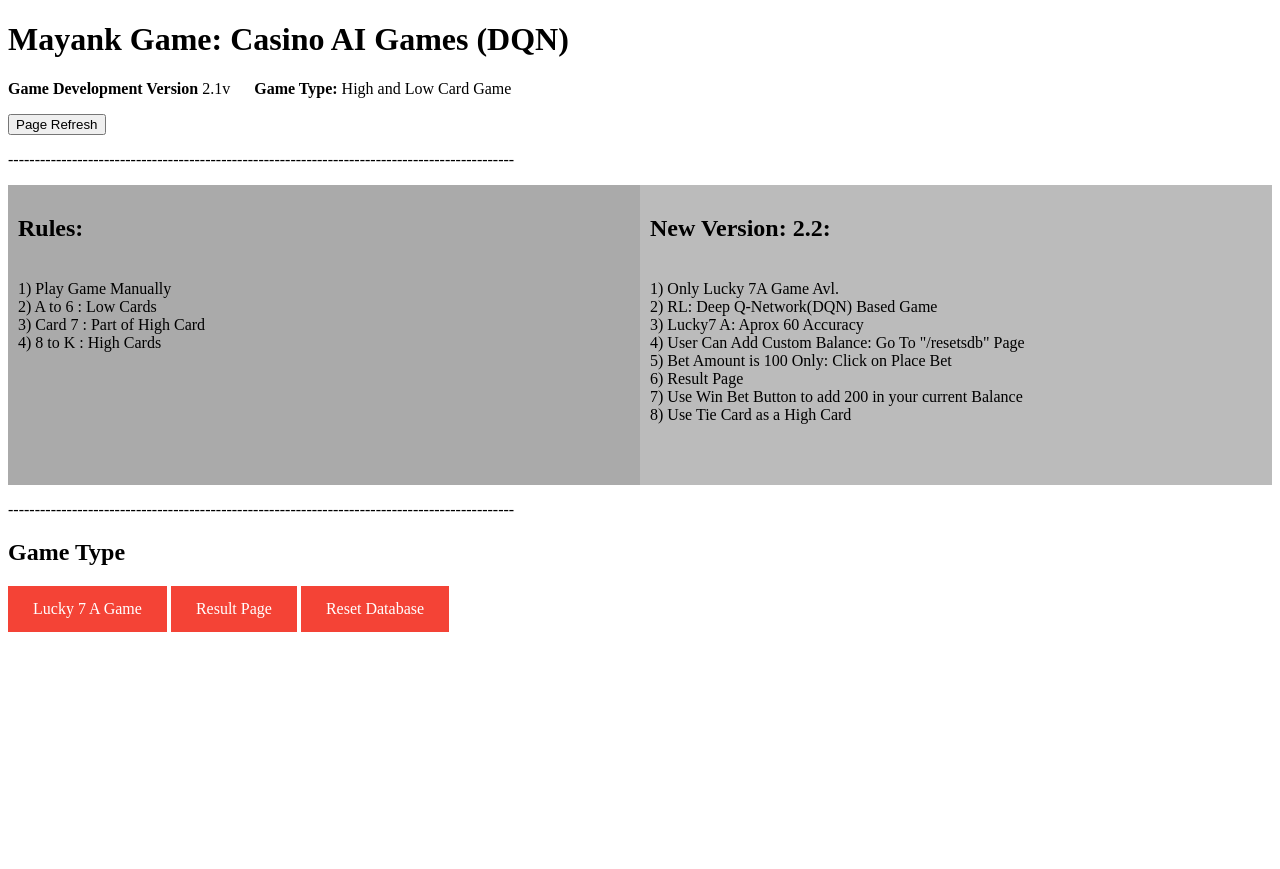
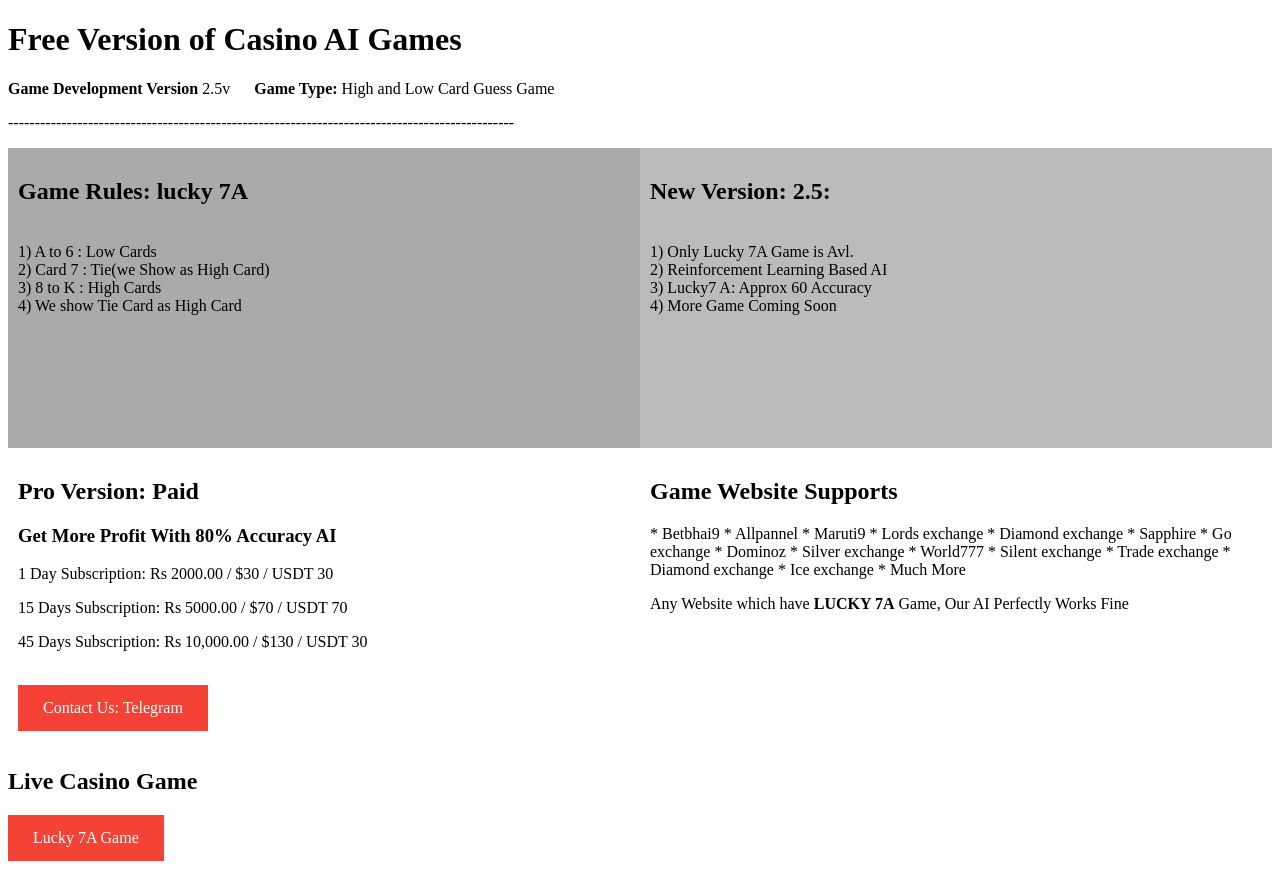
Before and after one commit to HackedNeuralNetwork/mayankAI, a Flask app: page / in a window 1280 px wide. Before the commit the page ends 632 px from the top, so only its background shows below. Run offline with Flask 3, Linux system fonts and the light colour scheme.

Commit message:
Free Version AI

```diff
--- a/app.py
+++ b/app.py
@@ -1,6 +1,4 @@
 from flask import Flask, render_template,request,jsonify
-import sqlite3
-import db
 import requests
 
 
@@ -59,32 +57,11 @@ def predict_next_outcome():
     tie_count = last_10_results.count('Tie')
 
     if high_count > low_count and high_count > tie_count:
-        return "Low"
+        return "Low Card"
     elif low_count > high_count and low_count > tie_count:
-        return "High"
+        return "High Card"
     else:
-        return "Tie is High"
-
-# def calculate_weighted_probabilities():
-#     game_results = get_last10game()
-#     recent_games = game_results[:5]
-#     less_recent_games = game_results[5:]
-#
-#     recent_weight = 0.6
-#     less_recent_weight = 0.4
-#
-#     outcomes = ["High", "Low", "Tie"]
-#     counts = {outcome: [0, 0] for outcome in outcomes}
-#
-#     for outcome in outcomes:
-#         counts[outcome][0] = recent_games.count(outcome)
-#         counts[outcome][1] = less_recent_games.count(outcome)
-#
-#     weighted_probabilities = {
-#         outcome: (counts[outcome][0] * recent_weight + counts[outcome][1] * less_recent_weight) / 10
-#         for outcome in outcomes
-#     }
-#     return str(weighted_probabilities)
+        return "Tie is High Card"
 
 
 # Get Time and Game ID
@@ -92,119 +69,8 @@ def predict_next_outcome():
 def get_data():
     time, g_id = get_time_gID()
     last10 = get_last10game()
-    user_balance = db.get_balance()[0][0]
     nextGame = predict_next_outcome()
-    return jsonify({"time": time, "g_id": g_id, "last10": str(last10), "balance": user_balance, "nextGame": nextGame})
-
-
-
-# Result Page
-@app.route("/result")
-def result():
-    data = db.get_results()
-    c_ac,w_win = get_Accuracy()
-    return render_template("results.html",data=data,ac=c_ac,w_in=w_win)
-
-def get_Accuracy():
-    global total_win,total_loss
-    total_win = 0
-    total_loss = 0
-    getwin = db.get_win()
-    for i in getwin:
-        if i[0] == "Y":
-            total_win += 1
-        elif i[0] =="N":
-            total_loss += 1
-
-    if total_win > total_loss:
-        ac = total_win/len(getwin)*100
-        return ac,"win"
-    elif total_win == total_loss:
-        return 50,"win"
-    else:
-        ac = total_loss/len(getwin)*100
-        return ac,"Loss"
-
-# @app.route('/acc')
-# def get
-
-@app.route('/bet',methods=['POST'])
-def update_balance_db():
-    balance = db.get_balance()[0][0]
-    balance -= 100
-    conn = sqlite3.connect("ai.db")
-    c = conn.cursor()
-    c.execute("UPDATE lucky7a SET bal = ? WHERE id = (SELECT id FROM lucky7a ORDER BY id DESC LIMIT 1)", (balance,))
-    conn.commit()
-    conn.close()
-    return render_template("lucky7a.html")
-
-@app.route('/win',methods=['POST'])
-def win_balance_db():
-    balance = db.get_balance()[0][0]
-    balance += 200
-    conn = sqlite3.connect("ai.db")
-    c = conn.cursor()
-    c.execute("UPDATE lucky7a SET bal = ? WHERE id = (SELECT id FROM lucky7a ORDER BY id DESC LIMIT 1)", (balance,))
-    conn.commit()
-    conn.close()
-    return render_template("lucky7a.html")
-
-@app.route('/create_db', methods=['POST'])
-def create_db():
-    conn = sqlite3.connect("ai.db")
-    c = conn.cursor()
-    c.execute(""" CREATE TABLE lucky7a (
-        id INTEGER PRIMARY KEY AUTOINCREMENT,
-        guess_game TEXT,
-        game_result TEXT,
-        bal INTEGER,
-        win TEXT)
-        """)
-    conn.commit()
-    conn.close()
-    return render_template("index.html")
-
-@app.route('/insert_data', methods=['POST'])
-def insert_data():
-    guess_game = request.form['guess_game']
-    game_result = request.form['game_result']
-    bal = int(request.form['bal'])
-    win = request.form['win']
-    conn = sqlite3.connect("ai.db")
-    c = conn.cursor()
-    try:
-        c.execute("INSERT INTO lucky7a (guess_game,game_result,bal,win) VALUES ('{}','{}',{},'{}')".format(guess_game, game_result, bal, win))
-    except:
-        pass
-    conn.commit()
-    conn.close()
-    return render_template("index.html")
-
-@app.route('/delete_db', methods=['POST'])
-def delete_db():
-    conn = sqlite3.connect("ai.db")
-    c = conn.cursor()
-    try:
-        c.execute(""" DROP TABLE lucky7a """)
-        c.execute(""" CREATE TABLE lucky7a (
-                id INTEGER PRIMARY KEY AUTOINCREMENT,
-                guess_game TEXT,
-                game_result TEXT,
-                bal INTEGER,
-                win TEXT)
-                """)
-    except:
-        c.execute(""" CREATE TABLE lucky7a (
-                id INTEGER PRIMARY KEY AUTOINCREMENT,
-                guess_game TEXT,
-                game_result TEXT,
-                bal INTEGER,
-                win TEXT)
-                """)
-    conn.commit()
-    conn.close()
-    return render_template("index.html")
+    return jsonify({"time": time, "g_id": g_id, "last10": str(last10), "nextGame": nextGame})
 
 if __name__ == "__main__":
     app.run(debug=True)
--- a/static/styles.css
+++ b/static/styles.css
@@ -51,3 +51,22 @@ a:link, a:visited {
   display: table;
   clear: both;
 }
+
+/* New Div */
+.container {
+    display: flex;
+    flex-wrap: wrap;
+}
+
+.column {
+    flex: 1;
+    padding: 10px;
+}
+
+.left {
+    background-color: #ffffff;
+}
+
+.right {
+    background-color: #ffffff;
+}
--- a/templates/index.html
+++ b/templates/index.html
@@ -8,44 +8,64 @@
     <link rel="stylesheet" href="/static/styles.css" />
 </head>
 <body>
-    <h1>Mayank Game: Casino AI Games (DQN)</h1>
+    <h1>Free Version of Casino AI Games</h1>
     <div>
         <div>
-            <p> <b>Game Development Version</b> 2.1v  &nbsp;&nbsp;&nbsp;&nbsp;
-             <b>Game Type:</b> High and Low Card Game</p>
+            <p> <b>Game Development Version</b> 2.5v  &nbsp;&nbsp;&nbsp;&nbsp;
+             <b>Game Type:</b> High and Low Card Guess Game</p>
         </div>
     </div>
-    <button onClick="window.location.reload();">Page Refresh</button>
     <p>-----------------------------------------------------------------------------------------------</p>
     <div class="row">
         <div class="column" style="background-color:#aaa;">
-            <p><h2><b>Rules:</b></h2><br>
-                1) Play Game Manually <br>
-                2) A to 6 : Low Cards <br>
-                3) Card 7 : Part of High Card <br>
-                4) 8 to K : High Cards <br>
+            <p><h2><b>Game Rules: lucky 7A</b></h2><br>
+                1) A to 6 : Low Cards <br>
+                2) Card 7 : Tie(we Show as High Card) <br>
+                3) 8 to K : High Cards <br>
+                4) We show Tie Card as High Card
 
         </div>
         <div class="column" style="background-color:#bbb;">
-            <p><h2><b>New Version: 2.2:</b></h2><br>
-                1) Only Lucky 7A Game Avl.   <br>
-                2) RL: Deep Q-Network(DQN) Based Game <br>
-                3) Lucky7 A: Aprox 60 Accuracy <br>
-                4) User Can Add Custom Balance: Go To "/resetsdb" Page <br>
-                5) Bet Amount is 100 Only: Click on Place Bet <br>
-                6) Result Page <br>
-                7) Use Win Bet Button to add 200 in your current Balance <br>
-                8) Use Tie Card as a High Card
+            <p><h2><b>New Version: 2.5:</b></h2><br>
+                1) Only Lucky 7A Game is Avl.   <br>
+                2) Reinforcement Learning Based AI<br>
+                3) Lucky7 A: Approx 60 Accuracy <br>
+                4) More Game Coming Soon
         </div>
       </div>
-
-    <p>-----------------------------------------------------------------------------------------------</p>
-    <h2>Game Type</h2>
+    <div class="container">
+        <div class="column left">
+            <h2>Pro Version: Paid</h2>
+            <h3>Get More Profit With 80% Accuracy AI</h3>
+            <p>1 Day Subscription: Rs 2000.00 / $30 / USDT 30</p>
+            <p>15 Days Subscription: Rs 5000.00 / $70 / USDT 70</p>
+            <p>45 Days Subscription: Rs 10,000.00 / $130 / USDT 30</p><br>
+            <a href="https://telegram.me/aicasinogame"> Contact Us: Telegram</a>
+        </div>
+        <div class="column right">
+            <h2>Game Website Supports</h2>
+            <p>* Betbhai9
+* Allpannel
+* Maruti9
+* Lords exchange
+* Diamond exchange
+* Sapphire
+* Go exchange
+* Dominoz
+* Silver exchange
+* World777
+* Silent exchange
+* Trade exchange
+* Diamond exchange
+* Ice exchange
+            * Much More</p>
+            <p> Any Website which have <b>LUCKY 7A</b> Game, Our AI Perfectly Works Fine</p>
+        </div>
+    </div>
+    <h2>Live Casino Game</h2>
     <dev>
         <div>
-            <a href="/lucky7a"> Lucky 7 A Game </a>
-            <a href="/result"> Result Page </a>
-            <a href="/resetsdb"> Reset Database</a>
+            <a href="/lucky7a"> Lucky 7A Game </a>
         </div>
     </dev>
 </body>
```
Also changed, not shown: db.py (deleted, +0 -67 lines), templates/lucky7a.html (+52 -39 lines), templates/resetsdb.html (deleted, +0 -79 lines), templates/results.html (deleted, +0 -40 lines).
